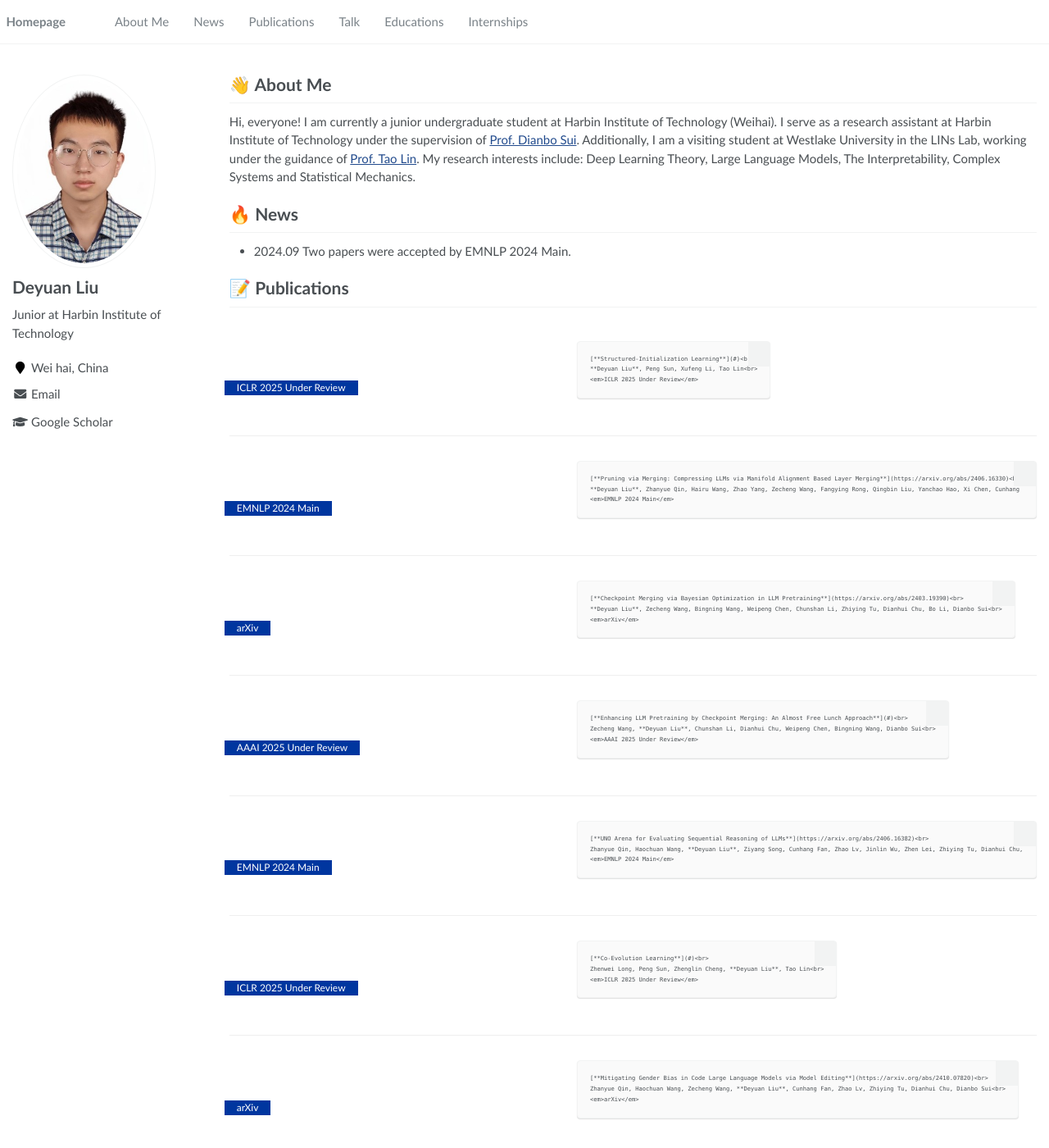
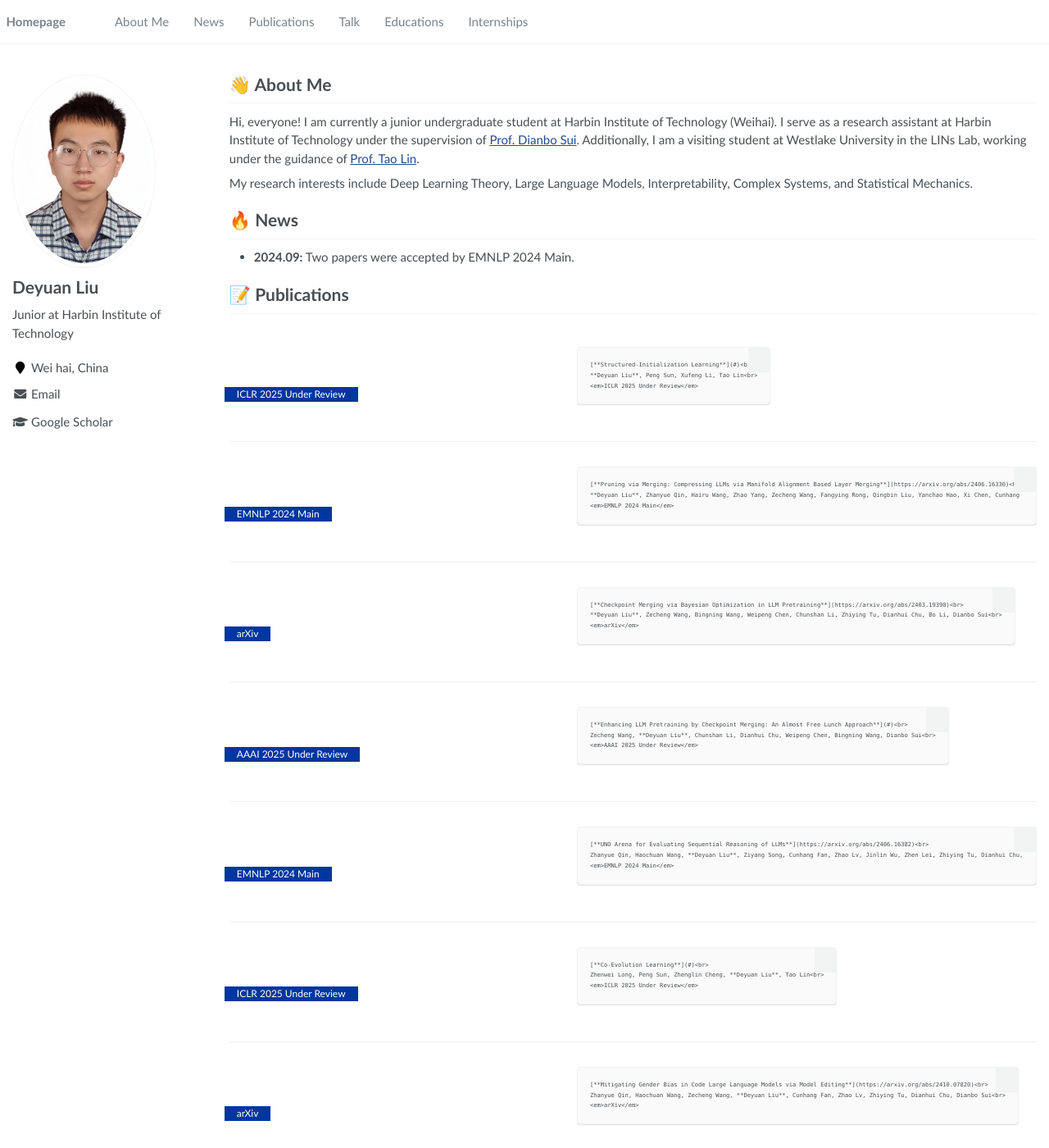
Before and after one commit to hrwang00/HairuWang.github.io, a Jekyll site: the page built from _pages/about.md, in a window 1280 px wide and 1400 px high. Shown: the whole window at 82% size. Built offline with Jekyll 4.4.1, drawn with Linux system fonts in a browser that asks for light colours; some of the changed text lies outside the part shown.

Commit message:
Update about.md

```diff
--- a/_pages/about.md
+++ b/_pages/about.md
@@ -17,10 +17,14 @@ redirect_from:
 
 <span class='anchor' id='about-me'></span>
 # 👋 About Me
-Hi, everyone! I am currently a junior undergraduate student at Harbin Institute of Technology (Weihai). I serve as a research assistant at Harbin Institute of Technology under the supervision of [Prof. Dianbo Sui](https://scholar.google.com/citations?user=yi639zEAAAAJ&hl=en). Additionally, I am a visiting student at Westlake University in the LINs Lab, working under the guidance of [Prof. Tao Lin](https://scholar.google.com/citations?user=yi639zEAAAAJ&hl=en). My research interests include: Deep Learning Theory, Large Language Models, The Interpretability, Complex Systems and Statistical Mechanics.
+
+Hi, everyone! I am currently a junior undergraduate student at Harbin Institute of Technology (Weihai). I serve as a research assistant at Harbin Institute of Technology under the supervision of [Prof. Dianbo Sui](https://scholar.google.com/citations?user=yi639zEAAAAJ&hl=en). Additionally, I am a visiting student at Westlake University in the LINs Lab, working under the guidance of [Prof. Tao Lin](https://scholar.google.com/citations?user=<ProfLinUserID>&hl=en).
+
+My research interests include Deep Learning Theory, Large Language Models, Interpretability, Complex Systems, and Statistical Mechanics.
 
 # 🔥 News
-- 2024.09 Two papers were accepted by EMNLP 2024 Main.
+
+- **2024.09:** Two papers were accepted by EMNLP 2024 Main.
 
 # 📝 Publications
 
```
Also changed, not shown: other parts of _pages/about.md (+4 -3 lines).
